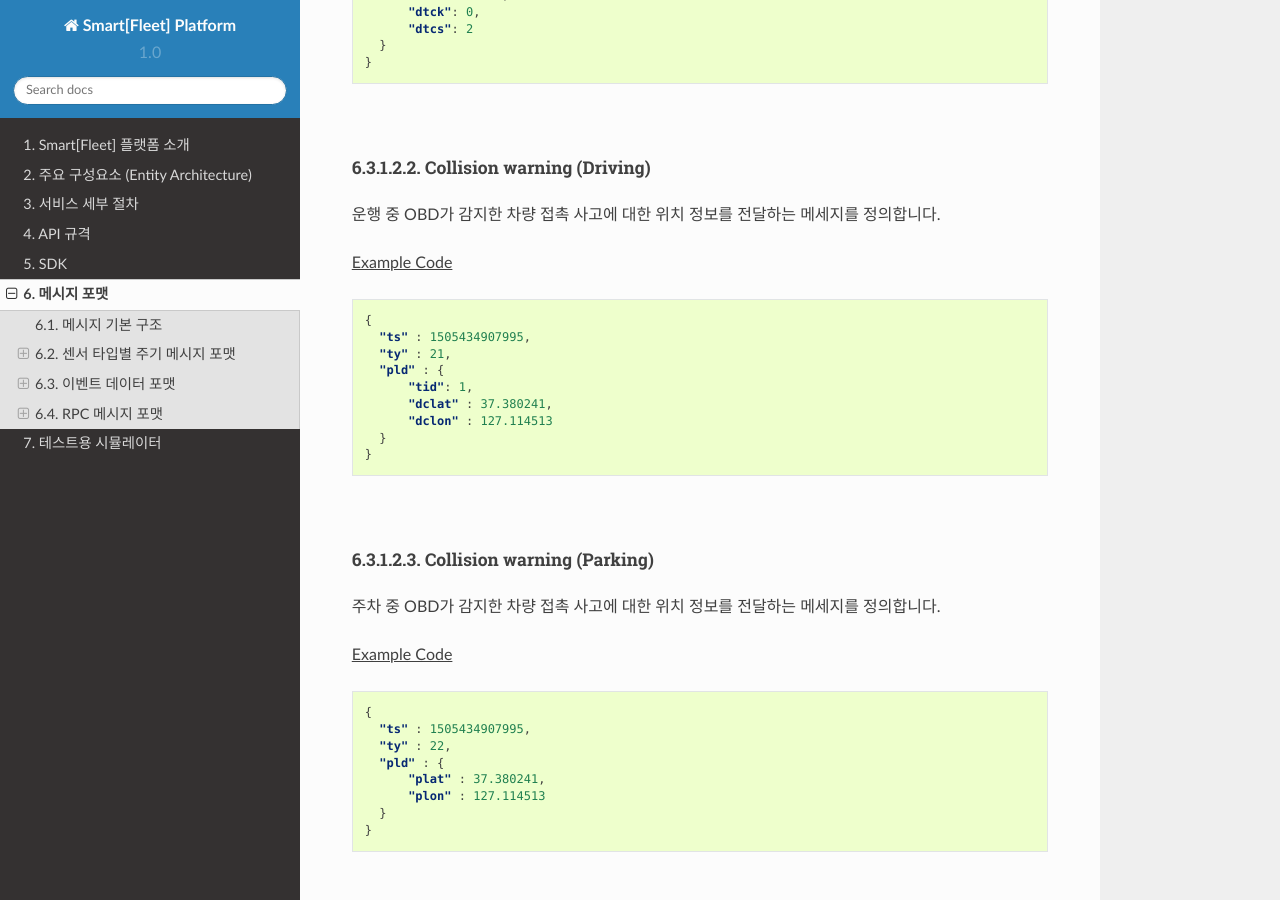
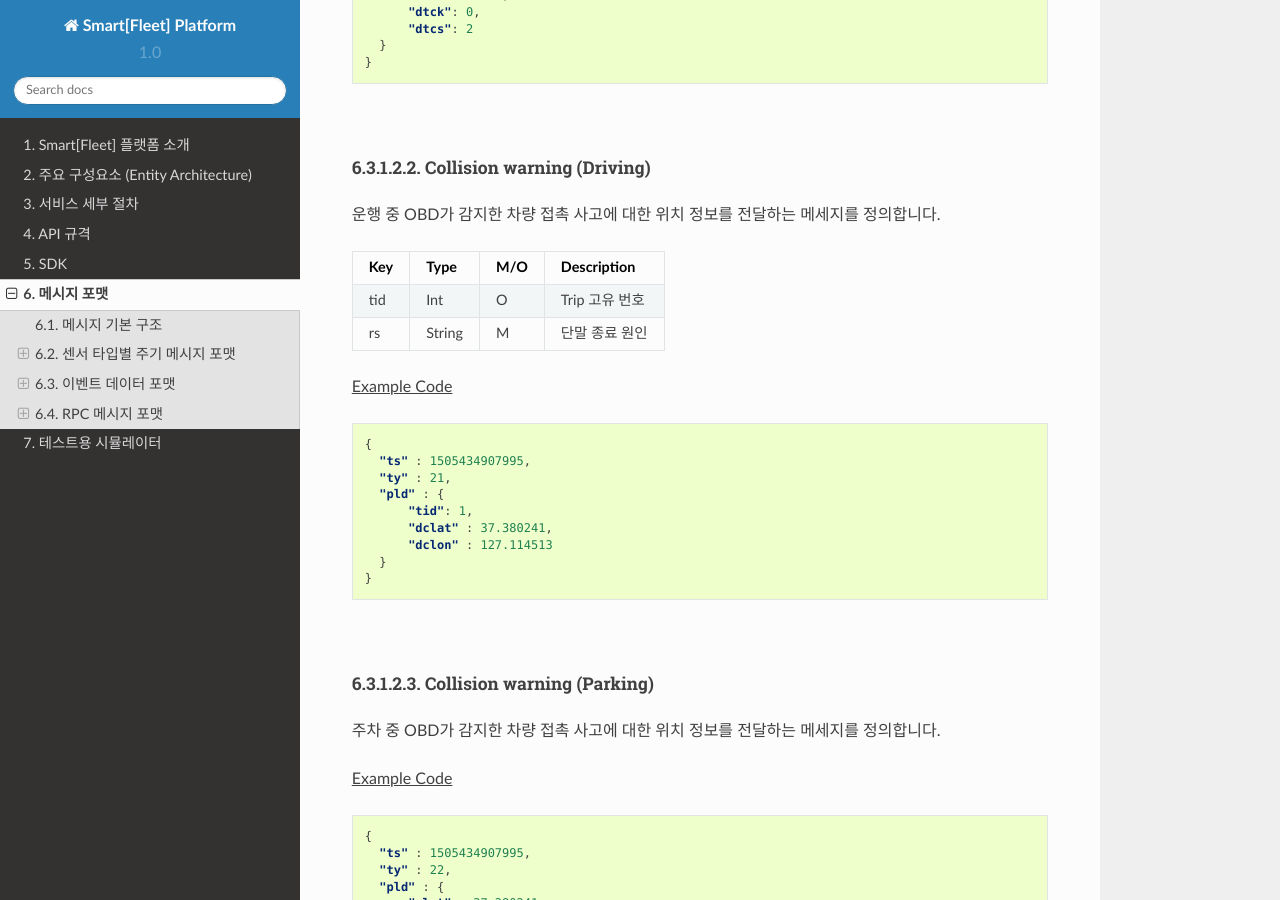
Before and after one commit to skt-smartfleet/web_document, a Sphinx documentation site: the page built from source/message.rst, in a window 1280 px wide and 900 px high, scrolled down 12567 px. Built offline with Sphinx 7.4.7 and the Read the Docs theme 2.0.0, drawn with Linux system fonts in a browser that asks for light colours.

Commit message:
change some errarta

```diff
--- a/source/message.rst
+++ b/source/message.rst
@@ -704,6 +704,15 @@ Collision warning (Driving)
 .. rst-class:: table-width-fix
 .. rst-class:: text-align-justify
 
++-----+--------+-----+----------------+
+| Key | Type   | M/O | Description    |
++=====+========+=====+================+
+| tid | Int    | O   | Trip 고유 번호 |
++-----+--------+-----+----------------+
+| rs  | String | M   | 단말 종료 원인 |
++-----+--------+-----+----------------+
+
+
 +-------+------+-----+------------------------------+
 | Key   | Type | M/O | Description                 |
 +=======+======+=====+==============================+
```
